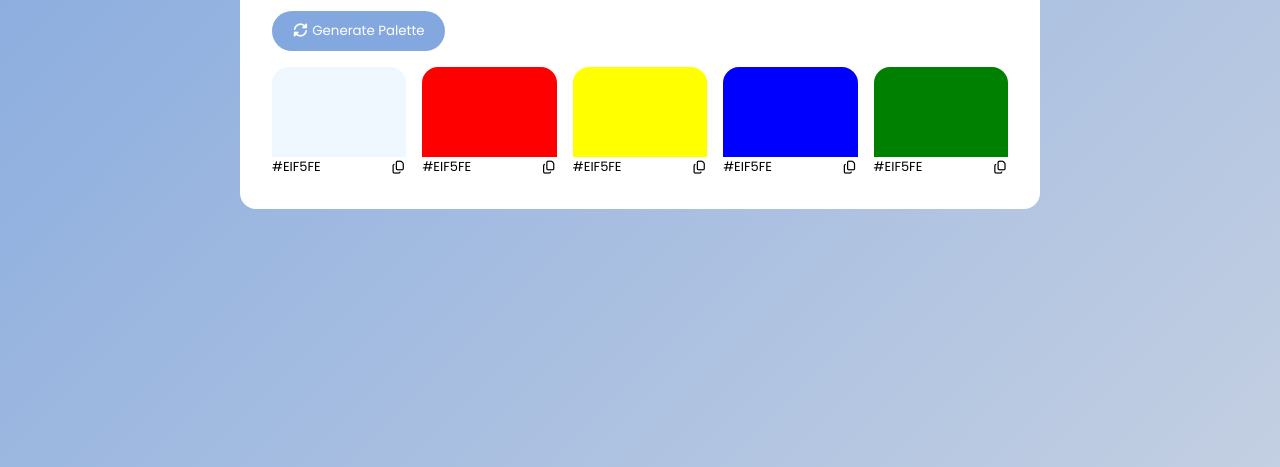
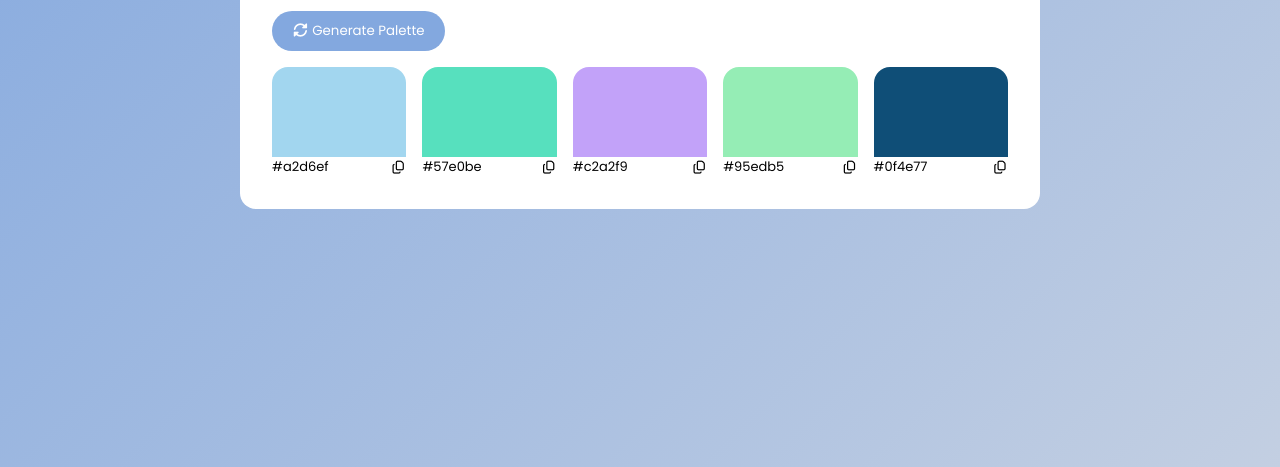
Before and after one commit to joel-eapen/Javascript-projects, a plain HTML site: page Colour Palette Generator/index.html in a window 1280 px wide. Both pictures are taken after a click on the button "Generate Palette". Shown: the part 333-800 px from the top of the page. Drawn offline with nearby package versions, Linux system fonts and the light colour scheme.

Commit message:
Refactor button class and update color hex values in the Colour Palette Generator
Co-authored-by: Copilot <copilot@github.com>

```diff
--- a/Colour Palette Generator/index.html
+++ b/Colour Palette Generator/index.html
@@ -15,7 +15,7 @@
         </div>
 
         <div class="button-div ">
-            <button id="generate-btn"><i class="fas fa-sync-alt"></i> Generate Palette</button>
+            <button class="generate-btn"><i class="fas fa-sync-alt"></i> Generate Palette</button>
         </div>
 
         <div class="palette-container">
@@ -23,7 +23,7 @@
             <div class="color-box">
                 <div class="color" style="background-color: aliceblue;"></div>
                 <div class="color-info">
-                    <span class="hex-value">#EIF5FE</span>
+                    <span class="hex-value">#f0f8ff</span>
                     <i class="far fa-copy copy-btn" title="Copy to clipboard"></i>
                 </div>
             </div>
@@ -31,7 +31,7 @@
             <div class="color-box">
                 <div class="color" style="background-color: red;"></div>
                 <div class="color-info">
-                    <span class="hex-value">#EIF5FE</span>
+                    <span class="hex-value">#ff0000</span>
                     <i class="far fa-copy copy-btn" title="Copy to clipboard"></i>
                 </div>
             </div>
@@ -39,7 +39,7 @@
             <div class="color-box">
                 <div class="color" style="background-color: yellow;"></div>
                 <div class="color-info">
-                    <span class="hex-value">#EIF5FE</span>
+                    <span class="hex-value">#ffff00</span>
                     <i class="far fa-copy copy-btn" title="Copy to clipboard"></i>
                 </div>
             </div>
@@ -47,7 +47,7 @@
             <div class="color-box">
                 <div class="color" style="background-color: blue;"></div>
                 <div class="color-info">
-                    <span class="hex-value">#EIF5FE</span>
+                    <span class="hex-value">#0000ff</span>
                     <i class="far fa-copy copy-btn" title="Copy to clipboard"></i>
                 </div>
             </div>
@@ -55,7 +55,7 @@
             <div class="color-box">
                 <div class="color" style="background-color: green;"></div>
                 <div class="color-info">
-                    <span class="hex-value">#EIF5FE</span>
+                    <span class="hex-value">#008000</span>
                     <i class="far fa-copy copy-btn" title="Copy to clipboard"></i>
                 </div>
             </div>
@@ -66,7 +66,7 @@
 
 
 
-
+    <script src="https://cdn.jsdelivr.net/npm/randomcolor/randomColor.min.js"></script>
     <script src="script.js"></script>
 </body>
 </html>
--- a/Colour Palette Generator/script.js
+++ b/Colour Palette Generator/script.js
@@ -0,0 +1,79 @@
+const button = document.querySelector(".generate-btn");
+
+button.addEventListener("click", () => {
+  const color1 = randomColor();
+  const color2 = randomColor();
+  const color3 = randomColor();
+  const color4 = randomColor();
+  const color5 = randomColor();
+
+  const colourPaletteHTML = `
+    <div class="color-box">
+      <div class="color" style="background-color: ${color1};"></div>
+      <div class="color-info">
+        <span class="hex-value">${color1}</span>
+        <i class="far fa-copy copy-btn" title="Copy to clipboard"></i>
+      </div>
+    </div>
+
+    <div class="color-box">
+      <div class="color" style="background-color: ${color2};"></div>
+      <div class="color-info">
+        <span class="hex-value">${color2}</span>
+        <i class="far fa-copy copy-btn" title="Copy to clipboard"></i>
+      </div>
+    </div>
+
+    <div class="color-box">
+      <div class="color" style="background-color: ${color3};"></div>
+      <div class="color-info">
+        <span class="hex-value">${color3}</span>
+        <i class="far fa-copy copy-btn" title="Copy to clipboard"></i>
+      </div>
+    </div>
+
+    <div class="color-box">
+      <div class="color" style="background-color: ${color4};"></div>
+      <div class="color-info">
+        <span class="hex-value">${color4}</span>
+        <i class="far fa-copy copy-btn" title="Copy to clipboard"></i>
+      </div>
+    </div>
+
+    <div class="color-box">
+      <div class="color" style="background-color: ${color5};"></div>
+      <div class="color-info">
+        <span class="hex-value">${color5}</span>
+        <i class="far fa-copy copy-btn" title="Copy to clipboard"></i>
+      </div>
+    </div>
+  `;
+
+  document.querySelector(".palette-container").innerHTML = colourPaletteHTML;
+
+  copyButton(); // attach listeners AFTER elements are created
+});
+
+function copyButton() {
+  const copyBtn = document.querySelectorAll(".copy-btn");
+
+  copyBtn.forEach((btn) => {
+    btn.addEventListener("click", () => {
+      const colorCode = btn
+  .closest(".color-box")
+  .querySelector(".hex-value")
+  .textContent;
+
+      navigator.clipboard.writeText(colorCode)
+        .then(() => {
+          alert(`Color code ${colorCode} copied to clipboard!`);
+        })
+        .catch((err) => {
+          console.error("Failed to copy color code: ", err);
+        });
+    });
+  });
+}
+
+// initial call (optional, only if buttons exist on load)
+copyButton();
--- a/Colour Palette Generator/style.css
+++ b/Colour Palette Generator/style.css
@@ -44,7 +44,7 @@ body{
     line-height: 1.2;
 }
 
-#generate-btn{
+.generate-btn{
     background-color: #83a8df;
     border: none;
     border-radius: 2rem;
```
